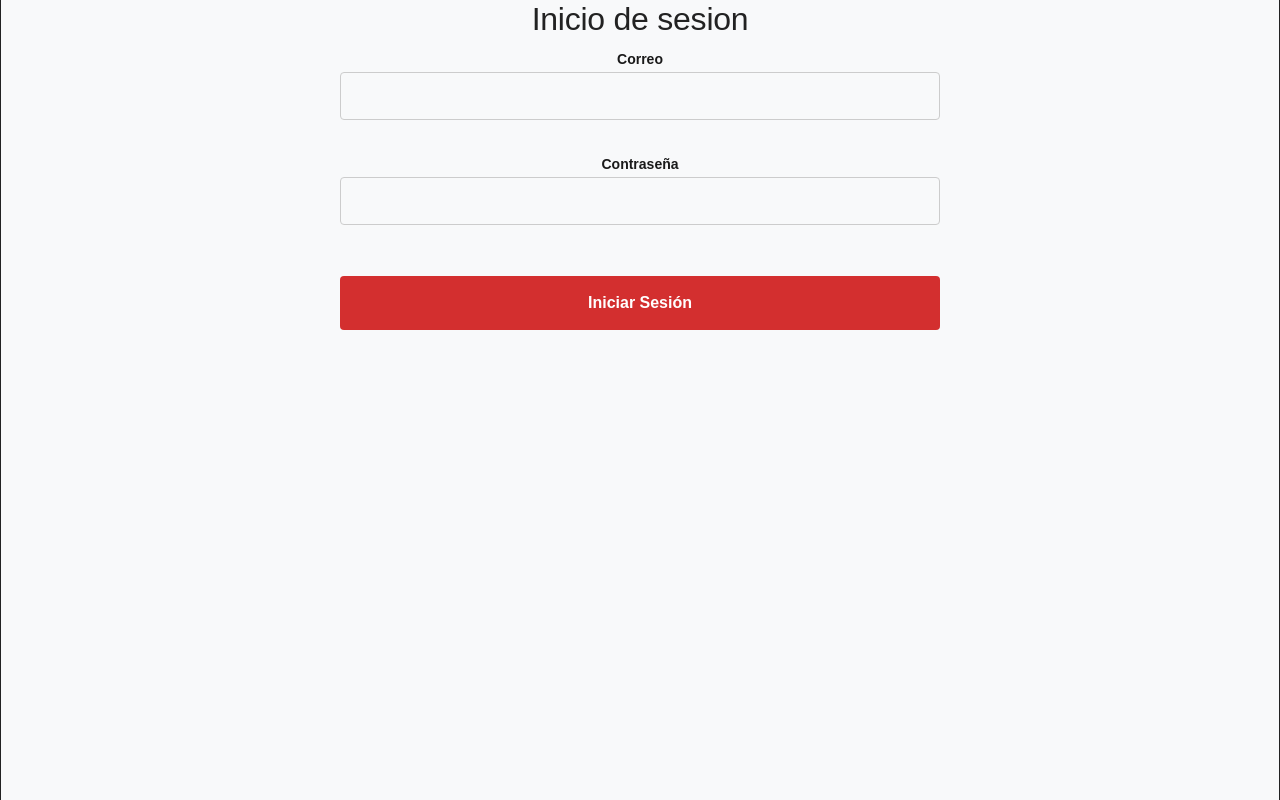
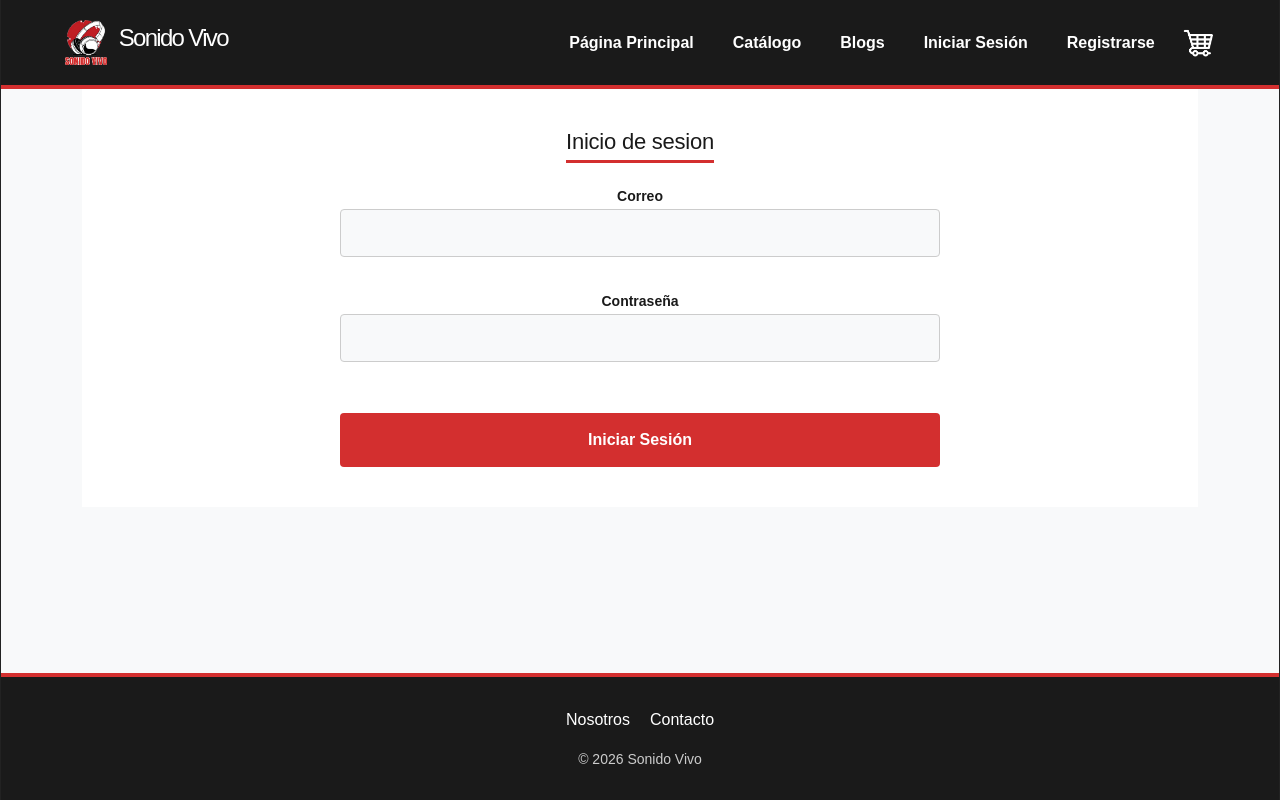
Before and after one commit to CodedbyMeTheGreatest/tienda-sonido-vivo, a React (Vite) app: page /login in a window 1280 px wide. Built offline with nearby package versions, Linux system fonts and the light colour scheme.

Commit message:
feat: Renovacion de pagina de Login

```diff
--- a/src/App.css
+++ b/src/App.css
@@ -339,6 +339,28 @@ main section h2 {
 
 .boton-hamburguesa.activo .linea-hamburguesa:nth-child(3) {
     transform: translateY(-9px) rotate(-45deg);
+}
+
+.saludo-usuario {
+    color: white;
+    font-weight: bold;
+    padding: 6px 12px;
+    border: 1px solid #d32f2f;
+    border-radius: 20px;
+    max-width: 160px;
+    overflow: hidden;
+    text-overflow: ellipsis;
+    white-space: nowrap;
+}
+
+@media (max-width: 768px) {
+    .saludo-usuario {
+        padding: 14px 5%;
+        border: none;
+        border-bottom: 1px solid #333;
+        border-radius: 0;
+        max-width: none;
+    }
 }
 
 /*Footer*/
--- a/src/App.jsx
+++ b/src/App.jsx
@@ -10,9 +10,11 @@ import Carrito from "./pages/Carrito";
 import Producto from "./pages/Producto";
 import Registro from "./pages/Registro";
 import { UsuariosProvider } from "./context/UsuarioContext";
+import { SesionProvider } from "./context/SesionContext";
 
 function App() {
   return (
+    <SesionProvider>
       <UsuariosProvider>
         <ProductosProvider>
           <CarritoProvider>
@@ -29,6 +31,7 @@ function App() {
           </CarritoProvider>
         </ProductosProvider>
       </UsuariosProvider>
+    </SesionProvider>
   );
 }
 
--- a/src/components/organisms/FormularioLogin.jsx
+++ b/src/components/organisms/FormularioLogin.jsx
@@ -1,4 +1,4 @@
-import CampoLogin from "../molecules/CampoLogin";
+import CampoFormulario from "../molecules/CampoFormulario";
 import Boton from "../atoms/Boton";
 
 function FormularioLogin(props) {
@@ -6,7 +6,7 @@ function FormularioLogin(props) {
         <section>
             <h2>Inicio de sesion</h2>
             <form id="inicio-sesion" className="admin-form" onSubmit={props.alEnviar} noValidate>
-                <CampoLogin
+                <CampoFormulario
                     id="correo"
                     etiqueta="Correo"
                     tipo="email"
@@ -16,7 +16,7 @@ function FormularioLogin(props) {
                     esInvalido={Boolean(props.errores.correo)}
                     mensajeError={props.errores.correo}
                 />
-                <CampoLogin
+                <CampoFormulario
                     id="contrasenia"
                     etiqueta="Contraseña"
                     tipo="password"
@@ -28,7 +28,9 @@ function FormularioLogin(props) {
                 />
                 <Boton tipo="submit" texto="Iniciar Sesión"/>
                 {props.mensajeConfirmacion.texto && (
-                    <p id="mensaje-confirmacion">{props.mensajeConfirmacion.texto}</p>
+                    <p className={props.mensajeConfirmacion.esExito ? "mensaje-exito" : "mensaje-error"}>
+                        {props.mensajeConfirmacion.texto}
+                    </p>
                 )}
             </form>
         </section>
--- a/src/components/organisms/Navbar.jsx
+++ b/src/components/organisms/Navbar.jsx
@@ -4,18 +4,24 @@ import EnlaceCarrito from "../molecules/EnlaceCarrito";
 import EnlaceNav from "../atoms/EnlaceNav";
 import BotonHamburguesa from "../atoms/BotonHamburguesa";
 import { useCart } from "../../context/CarritoContext";
+import { useSesion } from "../../context/SesionContext";
 
 const ENLACES = [
   { texto: "Página Principal", to: "/" },
   { texto: "Catálogo", to: "/catalogo" },
-  { texto: "Blogs", to: "/blog" },
+  { texto: "Blogs", to: "/blog" }
+];
+
+const ENLACES_INVITADO = [
   { texto: "Iniciar Sesión", to: "/login" },
   { texto: "Registrarse", to: "/registro" },
-];
+]
 
 function Navbar() {
   const [menuAbierto, setMenuAbierto] = useState(false);
   const { totalItems } = useCart();
+  const { usuario, cerrarSesion } = useSesion();
+const enlacesIniciado = usuario ? ENLACES : [...ENLACES, ...ENLACES_INVITADO]
 
   function alternarMenu() {
     setMenuAbierto(!menuAbierto);
@@ -36,7 +42,7 @@ function Navbar() {
       />
 
       <nav className={claseNav}>
-        {ENLACES.map((enlace) => (
+        {enlacesIniciado.map((enlace) => (
           <EnlaceNav
             key={enlace.texto}
             to={enlace.to}
@@ -44,6 +50,20 @@ function Navbar() {
             alHacerClick={cerrarMenu}
           />
         ))}
+
+        {usuario && (
+        <>
+          <span className="saludo-usuario">Hola, {usuario.nombres}</span>
+          <EnlaceNav
+            to="/"
+            texto="Cerrar sesión"
+            alHacerClick={() => {
+                cerrarSesion();
+                cerrarMenu();
+              }}
+            />
+          </>
+        )}
 
         <EnlaceCarrito
           to="/carrito"
--- /dev/null
+++ b/src/context/SesionContext.jsx
@@ -0,0 +1,45 @@
+import { createContext, useContext, useState } from 'react'
+import { autenticarUsuario } from '../services/usuarioService'
+
+const SESION_KEY = 'sv_sesion'
+const SesionContext = createContext(null)
+
+function leerSesion() {
+  try {
+    return JSON.parse(localStorage.getItem(SESION_KEY))
+  } catch {
+    return null
+  }
+}
+
+export function SesionProvider({ children }) {
+  const [usuario, setUsuario] = useState(leerSesion)
+
+  function iniciarSesion(correo, contrasena) {
+    const encontrado = autenticarUsuario(correo, contrasena)
+    if (!encontrado) return false
+
+    localStorage.setItem(SESION_KEY, JSON.stringify(encontrado))
+    setUsuario(encontrado)
+    return true
+  }
+
+  function cerrarSesion() {
+    localStorage.removeItem(SESION_KEY)
+    setUsuario(null)
+  }
+
+  return (
+    <SesionContext.Provider value={{ usuario, iniciarSesion, cerrarSesion }}>
+      {children}
+    </SesionContext.Provider>
+  )
+}
+
+export function useSesion() {
+  const contexto = useContext(SesionContext)
+  if (!contexto) {
+    throw new Error('useSesion debe usarse dentro de un SesionProvider')
+  }
+  return contexto
+}
--- /dev/null
+++ b/src/hooks/useLogin.js
@@ -0,0 +1,46 @@
+import { useState } from 'react';
+import { esCorreoValido, esCampoVacio } from '../utils/validaciones';
+
+export default function useLogin(alIniciarSesion) {
+  const [valores, setValores] = useState({ correo: '', contrasenia: '' });
+  const [errores, setErrores] = useState({ correo: '', contrasenia: '' });
+  const [mensajeConfirmacion, setMensajeConfirmacion] = useState({ texto: '', esExito: false });
+
+  const alCambiar = (e) => {
+    const { id, value } = e.target;
+    setValores((prev) => ({ ...prev, [id]: value }));
+
+    if (errores[id]) {
+      setErrores((prev) => ({ ...prev, [id]: '' }));
+    }
+  };
+
+  const alEnviar = (e) => {
+    e.preventDefault();
+
+    const errorCorreo = !esCorreoValido(valores.correo)
+      ? 'Correo inválido. Solo se aceptan los dominios de @duoc.cl, @profesor.duoc.cl o @gmail.com.'
+      : '';
+
+    const errorContraseña = esCampoVacio(valores.contrasenia)
+      ? 'La contraseña es obligatoria'
+      : '';
+
+    if (errorCorreo || errorContraseña) {
+      setErrores({ correo: errorCorreo, contraseña: errorContraseña });
+      setMensajeConfirmacion({ texto: 'Por favor, revise los campos marcados.', esExito: false });
+      return;
+    }
+
+    setErrores({ correo: '', contraseña: '' });
+
+    const exito = alIniciarSesion(valores);
+    setMensajeConfirmacion(
+      exito
+        ? { texto: 'Inicio de sesión exitoso.', esExito: true }
+        : { texto: 'Correo o contraseña incorrectos.', esExito: false }
+    );
+  };
+
+  return { valores, errores, mensajeConfirmacion, alCambiar, alEnviar };
+}
--- a/src/pages/Login.jsx
+++ b/src/pages/Login.jsx
@@ -1,34 +1,28 @@
-import { Container, Row, Col } from "react-bootstrap";
+import { useNavigate } from "react-router-dom";
+import PlantillaPublica from "../components/templates/PlantillaPublica";
 import FormularioLogin from "../components/organisms/FormularioLogin";
-import LoginContext from "../context/LoginContext"
-import USUARIOS from "../data/Usuarios.json"
+import useLogin from "../hooks/useLogin";
+import { useSesion } from "../context/SesionContext";
+import { useTituloPagina } from "../hooks/useTituloPagina";
 
-const SESION_KEY = "sv_sesion";
 
 function Login() {
-    const manejarInicioSesionExitoso = (datosFormulario) => {
-        const usuarioEncontrado = USUARIOS.find(
-            u => u.correo.toLowerCase() === datosFormulario.correo.toLowerCase()
-        );
+    const navigate = useNavigate()
+    const { iniciarSesion } = useSesion()
 
-        const rol = usuarioEncontrado ? usuarioEncontrado.rol : "Cliente";
-        const datosSesion = usuarioEncontrado || {
-            nombres: "Invitado",
-            correo: datosFormulario.correo,
-            rol
-        };
+    useTituloPagina("Iniciar Sesion");
 
-        localStorage.setItem(SESION_KEY, JSON.stringify(datosSesion));
 
-        /*Aqui redireccionaria, pero como no hay nada mas, no pasa nada por ahora*/
-    };
+    function manejarInicioSesionExitoso(valores) {
+        const exito = iniciarSesion(valores.correo, valores.contrasenia)
+        if (exito) navigate ("/")
+        return exito
+    }
 
-    const { valores, errores, mensajeConfirmacion, alCambiar, alEnviar } = LoginContext(manejarInicioSesionExitoso);
+    const { valores, errores, mensajeConfirmacion, alCambiar, alEnviar } = useLogin(manejarInicioSesionExitoso);
 
     return (
-        <Container>
-            <Row>
-                <Col xs={12}>
+        <PlantillaPublica>
             <FormularioLogin
                 valores={valores}
                 errores={errores}
@@ -36,9 +30,7 @@ function Login() {
                 alCambiar={alCambiar}
                 alEnviar={alEnviar}
             />
-                </Col>
-            </Row>
-        </Container>
+        </PlantillaPublica>
     );
 }
 
--- a/src/pages/Registro.jsx
+++ b/src/pages/Registro.jsx
@@ -3,11 +3,17 @@ import FormularioRegistro from "../components/organisms/FormularioRegistro";
 import useRegistro from "../hooks/useRegistro";
 import { useUsuarios } from "../context/UsuarioContext";
 import { useTituloPagina } from "../hooks/useTituloPagina";
+import { useEffect, useRef } from "react";
+import { useNavigate } from "react-router-dom";
 
 export default function Registro() {
+    const navigate = useNavigate();
+    const temporizador = useRef(null);
     const { crear } = useUsuarios();
 
     useTituloPagina("Registro");
+
+    useEffect(() => () => clearTimeout(temporizador.current), []);
 
     function manejarRegistro(v) {
         crear({
@@ -21,6 +27,7 @@ export default function Registro() {
             rol: "Cliente",
             direccion: v.direccion.trim(),
         });
+        temporizador.current = setTimeout(() => navigate("/login"), 2000);
     }
 
     const { valores, errores, mensajeConfirmacion, alCambiar, alEnviar } = useRegistro(manejarRegistro);
--- a/src/services/usuarioService.js
+++ b/src/services/usuarioService.js
@@ -52,3 +52,15 @@ export function actualizarUsuario(run, cambios) {
 export function eliminarUsuario(run) {
   guardar(leer().filter((u) => u.run !== run))
 }
+
+export function autenticarUsuario(correo, contraseña) {
+  const usuario = leer().find(
+    (u) =>
+      u.correo.toLowerCase() === correo.trim().toLowerCase() &&
+      u.contrasena === contraseña
+  )
+  if (!usuario) return null
+
+  const { contraseña: omitida, ...sinContraseña } = usuario
+  return sinContraseña
+}
```
Lines whose indentation alone changed are shown as unchanged.
